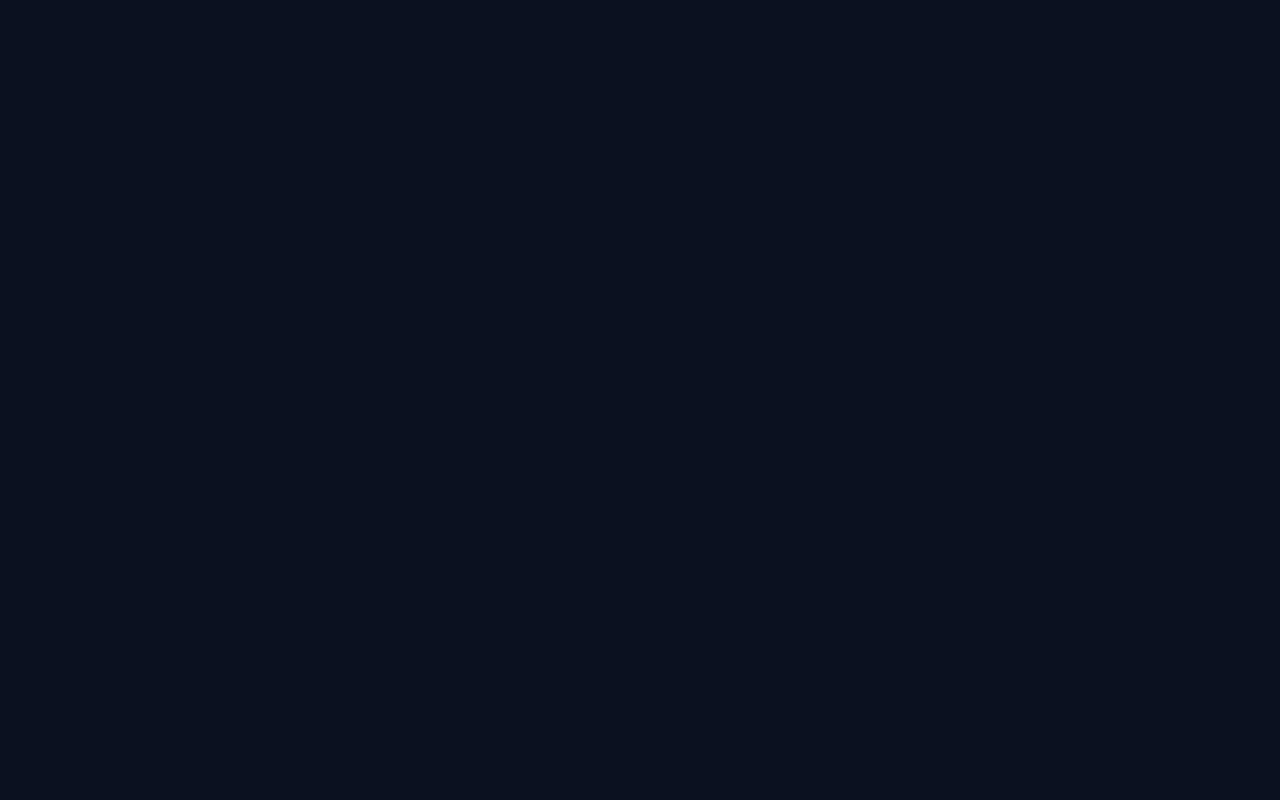
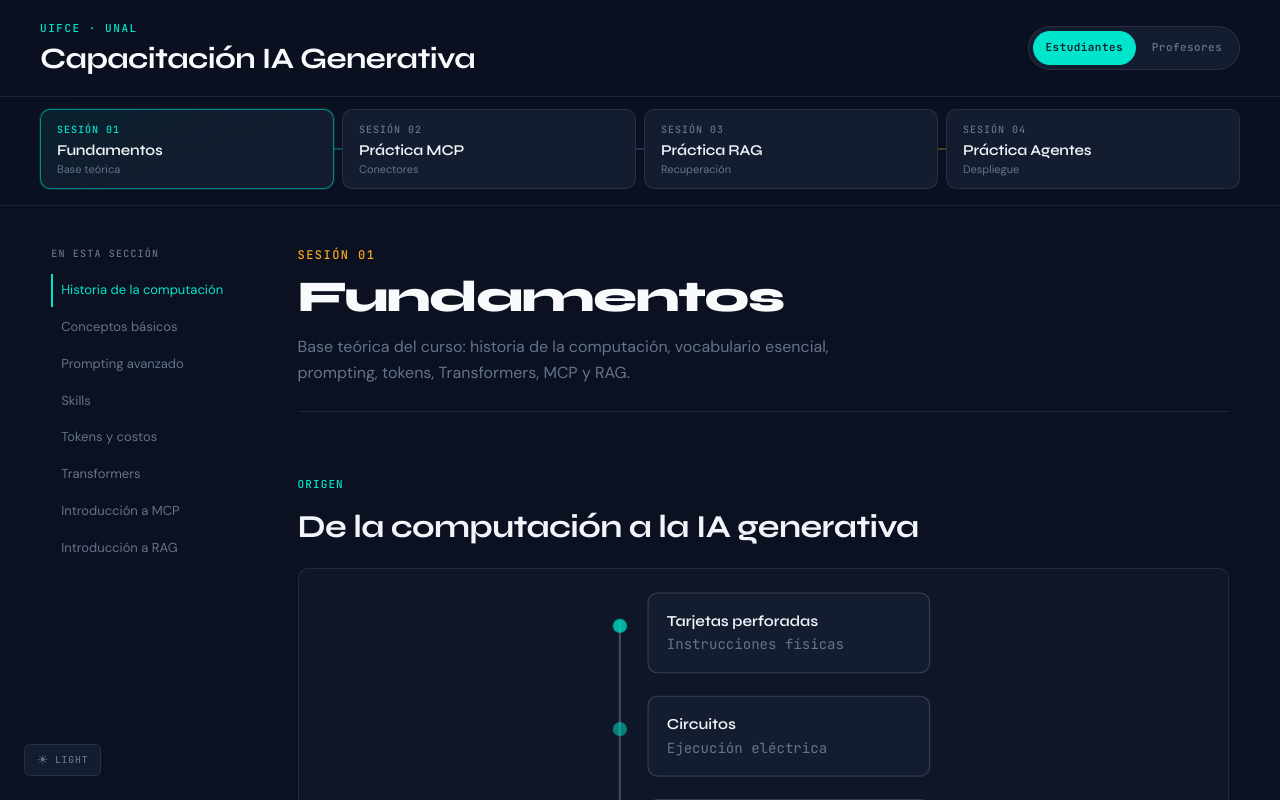
Before and after one commit to its-camilo/capacitacion-ia-generativa, a React (Vite) app: page /estudiantes/fundamentos in a window 1280 px wide. Before the commit this address had no page. Shown: the top 800 px of the page. Built offline with nearby package versions, Linux system fonts and the light colour scheme.

Commit message:
Agregar selector de público y rutas de profesores

```diff
--- a/src/App.jsx
+++ b/src/App.jsx
@@ -9,11 +9,21 @@ function App() {
   return (
     <Routes>
       <Route element={<Layout />}>
-        <Route index element={<Navigate to="/fundamentos" replace />} />
-        <Route path="/fundamentos" element={<Fundamentos />} />
-        <Route path="/practica-mcp" element={<PracticaMcp />} />
-        <Route path="/practica-rag" element={<PracticaRag />} />
-        <Route path="/practica-agentes" element={<PracticaAgentes />} />
+        <Route index element={<Navigate to="/estudiantes/fundamentos" replace />} />
+        <Route path="/estudiantes" element={<Navigate to="/estudiantes/fundamentos" replace />} />
+        <Route path="/estudiantes/fundamentos" element={<Fundamentos />} />
+        <Route path="/estudiantes/practica-mcp" element={<PracticaMcp />} />
+        <Route path="/estudiantes/practica-rag" element={<PracticaRag />} />
+        <Route path="/estudiantes/practica-agentes" element={<PracticaAgentes />} />
+        <Route path="/profesores" element={null} />
+        <Route path="/profesores/fundamentos" element={null} />
+        <Route path="/profesores/practica-mcp" element={null} />
+        <Route path="/profesores/practica-rag" element={null} />
+        <Route path="/profesores/practica-agentes" element={null} />
+        <Route path="/fundamentos" element={<Navigate to="/estudiantes/fundamentos" replace />} />
+        <Route path="/practica-mcp" element={<Navigate to="/estudiantes/practica-mcp" replace />} />
+        <Route path="/practica-rag" element={<Navigate to="/estudiantes/practica-rag" replace />} />
+        <Route path="/practica-agentes" element={<Navigate to="/estudiantes/practica-agentes" replace />} />
       </Route>
     </Routes>
   )
--- /dev/null
+++ b/src/components/AudienceToggle.jsx
@@ -0,0 +1,37 @@
+import { useLocation, useNavigate } from 'react-router-dom'
+import '../styles/audience-toggle.css'
+
+function AudienceToggle() {
+  const { pathname } = useLocation()
+  const navigate = useNavigate()
+  const isProfessorRoute = pathname.startsWith('/profesores')
+  const sessionPath = pathname.replace(/^\/(estudiantes|profesores)/, '')
+  const destination = sessionPath || '/fundamentos'
+
+  const selectAudience = (audience) => {
+    navigate(`/${audience}${destination}`)
+  }
+
+  return (
+    <div className="audience-toggle" role="group" aria-label="Tipo de capacitación">
+      <button
+        className={`audience-toggle__option${!isProfessorRoute ? ' audience-toggle__option--active' : ''}`}
+        type="button"
+        aria-pressed={!isProfessorRoute}
+        onClick={() => selectAudience('estudiantes')}
+      >
+        Estudiantes
+      </button>
+      <button
+        className={`audience-toggle__option${isProfessorRoute ? ' audience-toggle__option--active' : ''}`}
+        type="button"
+        aria-pressed={isProfessorRoute}
+        onClick={() => selectAudience('profesores')}
+      >
+        Profesores
+      </button>
+    </div>
+  )
+}
+
+export default AudienceToggle
--- a/src/components/Header.jsx
+++ b/src/components/Header.jsx
@@ -1,3 +1,5 @@
+import AudienceToggle from './AudienceToggle'
+
 function Header() {
   return (
     <header className="site-header">
@@ -5,6 +7,7 @@ function Header() {
         <span className="site-header__eyebrow">UIFCE · UNAL</span>
         <h1 className="site-header__title">Capacitación IA Generativa</h1>
       </div>
+      <AudienceToggle />
     </header>
   )
 }
--- a/src/components/Layout.jsx
+++ b/src/components/Layout.jsx
@@ -1,14 +1,17 @@
-import { Outlet } from 'react-router-dom'
+import { Outlet, useLocation } from 'react-router-dom'
 import Header from './Header'
 import PhaseBar from './PhaseBar'
 import ThemeToggle from './ThemeToggle'
 
 function Layout() {
+  const { pathname } = useLocation()
+  const isProfessorRoute = pathname.startsWith('/profesores')
+
   return (
     <div className="app-shell">
       <div className="app-shell__grid" aria-hidden="true" />
       <Header />
-      <PhaseBar />
+      {!isProfessorRoute && <PhaseBar basePath="/estudiantes" />}
       <main className="main-content">
         <Outlet />
       </main>
--- a/src/components/PhaseBar.jsx
+++ b/src/components/PhaseBar.jsx
@@ -1,7 +1,7 @@
 import { NavLink } from 'react-router-dom'
 import { phases } from '../data/navigation'
 
-function PhaseBar() {
+function PhaseBar({ basePath }) {
   return (
     <nav className="phase-bar" aria-label="Módulos del curso">
       <div className="phase-bar__track">
@@ -9,7 +9,7 @@ function PhaseBar() {
         {phases.map((phase, index) => (
           <NavLink
             key={phase.path}
-            to={phase.path}
+            to={`${basePath}${phase.path}`}
             className={({ isActive }) =>
               `phase-bar__segment${isActive ? ' phase-bar__segment--active' : ''}`
             }
--- a/src/index.css
+++ b/src/index.css
@@ -1,64 +1,3 @@
-:root {
-  --color-obsidian: #0b1120;
-  --color-panel: #141d2f;
-  --color-panel-hover: #1a2740;
-  --color-signal: #00e5cc;
-  --color-amber: #f5a623;
-  --color-violet: #6b5ce7;
-  --color-fog: #cbd5e1;
-  --color-muted: #64748b;
-  --color-border: rgba(203, 213, 225, 0.1);
-
-  --color-heading: #f8fafc;
-  --color-heading-alt: #f1f5f9;
-  --color-surface: rgba(20, 29, 47, 0.5);
-  --color-surface-alt: rgba(20, 29, 47, 0.35);
-  --color-surface-strong: rgba(20, 29, 47, 0.45);
-  --color-code-bg: rgba(11, 17, 32, 0.85);
-  --color-code-text: #e2e8f0;
-
-  --font-display: 'Syne', system-ui, sans-serif;
-  --font-body: 'DM Sans', system-ui, sans-serif;
-  --font-mono: 'JetBrains Mono', ui-monospace, monospace;
-
-  --header-height: 5.5rem;
-  --phase-bar-height: 5.75rem;
-  --content-max: 100%;
-  --radius-sm: 0.375rem;
-  --radius-md: 0.625rem;
-
-  color-scheme: dark;
-  font-family: var(--font-body);
-  font-size: 16px;
-  line-height: 1.6;
-  color: var(--color-fog);
-  background-color: var(--color-obsidian);
-}
-
-[data-theme='light'] {
-  --color-obsidian: #f0f4f8;
-  --color-panel: #dde4ef;
-  --color-panel-hover: #cdd6e6;
-  --color-signal: #00a896;
-  --color-amber: #b86e0a;
-  --color-violet: #5b4ac7;
-  --color-fog: #1e293b;
-  --color-muted: #475569;
-  --color-border: rgba(30, 41, 59, 0.18);
-
-  --color-heading: #0f172a;
-  --color-heading-alt: #1e293b;
-  --color-surface: rgba(255, 255, 255, 0.6);
-  --color-surface-alt: rgba(255, 255, 255, 0.45);
-  --color-surface-strong: rgba(255, 255, 255, 0.65);
-  --color-code-bg: rgba(15, 23, 42, 0.07);
-  --color-code-text: #1e293b;
-
-  color-scheme: light;
-  color: var(--color-fog);
-  background-color: var(--color-obsidian);
-}
-
 [data-theme='light'] .site-header {
   background: rgba(240, 244, 248, 0.9);
 }
@@ -400,6 +339,16 @@ button {
 }
 
 @media (max-width: 600px) {
+  .site-header {
+    display: grid;
+    gap: 0.75rem;
+    padding: 1rem 1.25rem;
+  }
+
+  .audience-toggle {
+    justify-self: end;
+  }
+
   .phase-bar__track {
     min-width: 36rem;
     gap: 0.375rem;
--- a/src/main.jsx
+++ b/src/main.jsx
@@ -1,6 +1,7 @@
 import { StrictMode } from 'react'
 import { createRoot } from 'react-dom/client'
 import { BrowserRouter } from 'react-router-dom'
+import './styles/tokens.css'
 import './index.css'
 import App from './App.jsx'
 
--- /dev/null
+++ b/src/styles/audience-toggle.css
@@ -0,0 +1,46 @@
+.audience-toggle {
+  display: inline-flex;
+  flex-shrink: 0;
+  align-items: center;
+  gap: 0.2rem;
+  padding: 0.25rem;
+  border: 1px solid var(--color-border);
+  border-radius: 999px;
+  background: var(--color-panel);
+}
+
+.audience-toggle__option {
+  padding: 0.5rem 0.8rem;
+  border: 0;
+  border-radius: 999px;
+  background: transparent;
+  color: var(--color-muted);
+  font-family: var(--font-mono);
+  font-size: 0.6875rem;
+  font-weight: 500;
+  letter-spacing: 0.04em;
+  cursor: pointer;
+  transition:
+    background-color 180ms ease,
+    color 180ms ease;
+}
+
+.audience-toggle__option:hover {
+  color: var(--color-heading);
+}
+
+.audience-toggle__option--active {
+  background: var(--color-signal);
+  color: var(--color-obsidian);
+}
+
+.audience-toggle__option--active:hover {
+  color: var(--color-obsidian);
+}
+
+@media (max-width: 600px) {
+  .audience-toggle__option {
+    padding: 0.45rem 0.7rem;
+    font-size: 0.625rem;
+  }
+}
--- /dev/null
+++ b/src/styles/tokens.css
@@ -0,0 +1,60 @@
+:root {
+  --color-obsidian: #0b1120;
+  --color-panel: #141d2f;
+  --color-panel-hover: #1a2740;
+  --color-signal: #00e5cc;
+  --color-amber: #f5a623;
+  --color-violet: #6b5ce7;
+  --color-fog: #cbd5e1;
+  --color-muted: #64748b;
+  --color-border: rgba(203, 213, 225, 0.1);
+
+  --color-heading: #f8fafc;
+  --color-heading-alt: #f1f5f9;
+  --color-surface: rgba(20, 29, 47, 0.5);
+  --color-surface-alt: rgba(20, 29, 47, 0.35);
+  --color-surface-strong: rgba(20, 29, 47, 0.45);
+  --color-code-bg: rgba(11, 17, 32, 0.85);
+  --color-code-text: #e2e8f0;
+
+  --font-display: 'Syne', system-ui, sans-serif;
+  --font-body: 'DM Sans', system-ui, sans-serif;
+  --font-mono: 'JetBrains Mono', ui-monospace, monospace;
+
+  --header-height: 5.5rem;
+  --phase-bar-height: 5.75rem;
+  --content-max: 100%;
+  --radius-sm: 0.375rem;
+  --radius-md: 0.625rem;
+
+  color-scheme: dark;
+  font-family: var(--font-body);
+  font-size: 16px;
+  line-height: 1.6;
+  color: var(--color-fog);
+  background-color: var(--color-obsidian);
+}
+
+[data-theme='light'] {
+  --color-obsidian: #f0f4f8;
+  --color-panel: #dde4ef;
+  --color-panel-hover: #cdd6e6;
+  --color-signal: #00a896;
+  --color-amber: #b86e0a;
+  --color-violet: #5b4ac7;
+  --color-fog: #1e293b;
+  --color-muted: #475569;
+  --color-border: rgba(30, 41, 59, 0.18);
+
+  --color-heading: #0f172a;
+  --color-heading-alt: #1e293b;
+  --color-surface: rgba(255, 255, 255, 0.6);
+  --color-surface-alt: rgba(255, 255, 255, 0.45);
+  --color-surface-strong: rgba(255, 255, 255, 0.65);
+  --color-code-bg: rgba(15, 23, 42, 0.07);
+  --color-code-text: #1e293b;
+
+  color-scheme: light;
+  color: var(--color-fog);
+  background-color: var(--color-obsidian);
+}
```
Also changed, not shown: 1 other file (tests, documents, lock files or other folders).
